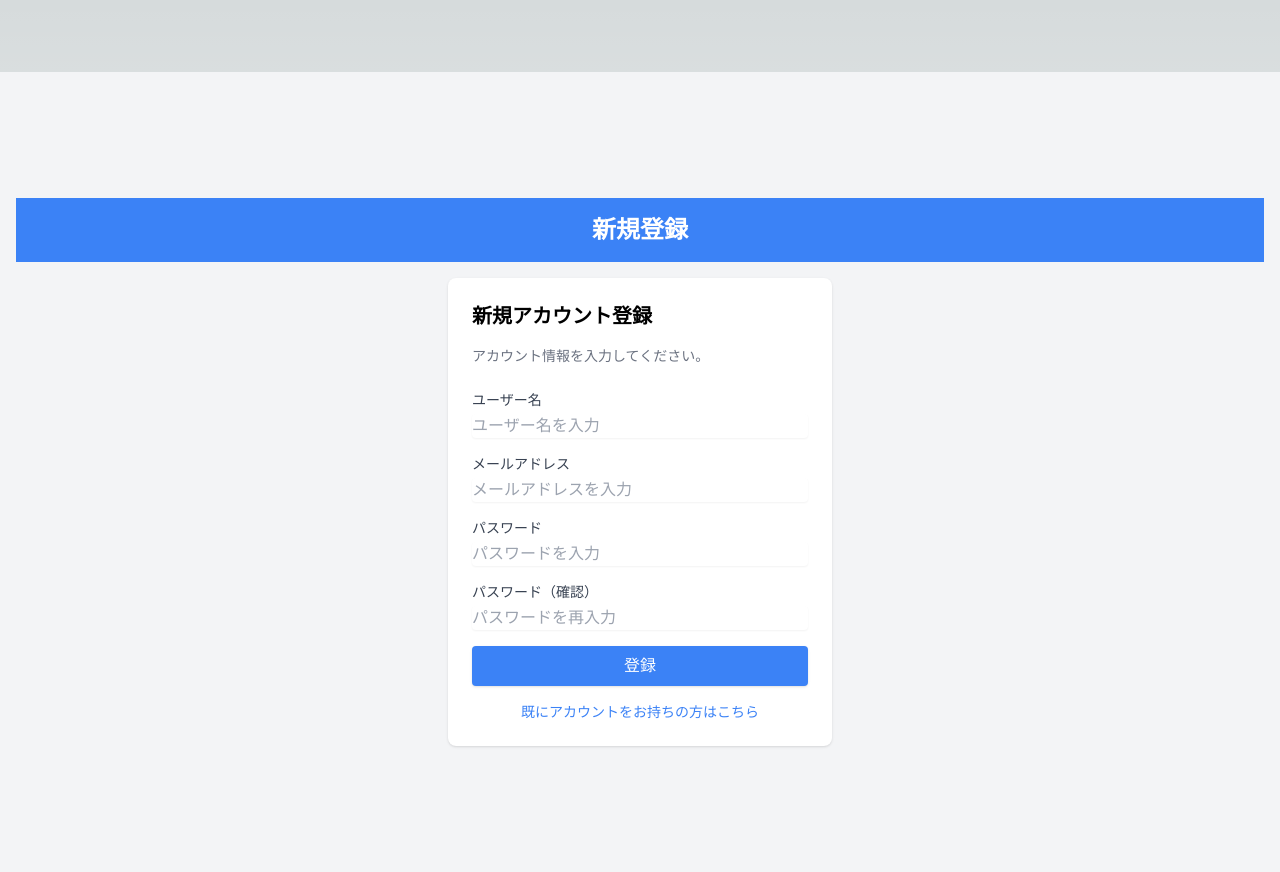
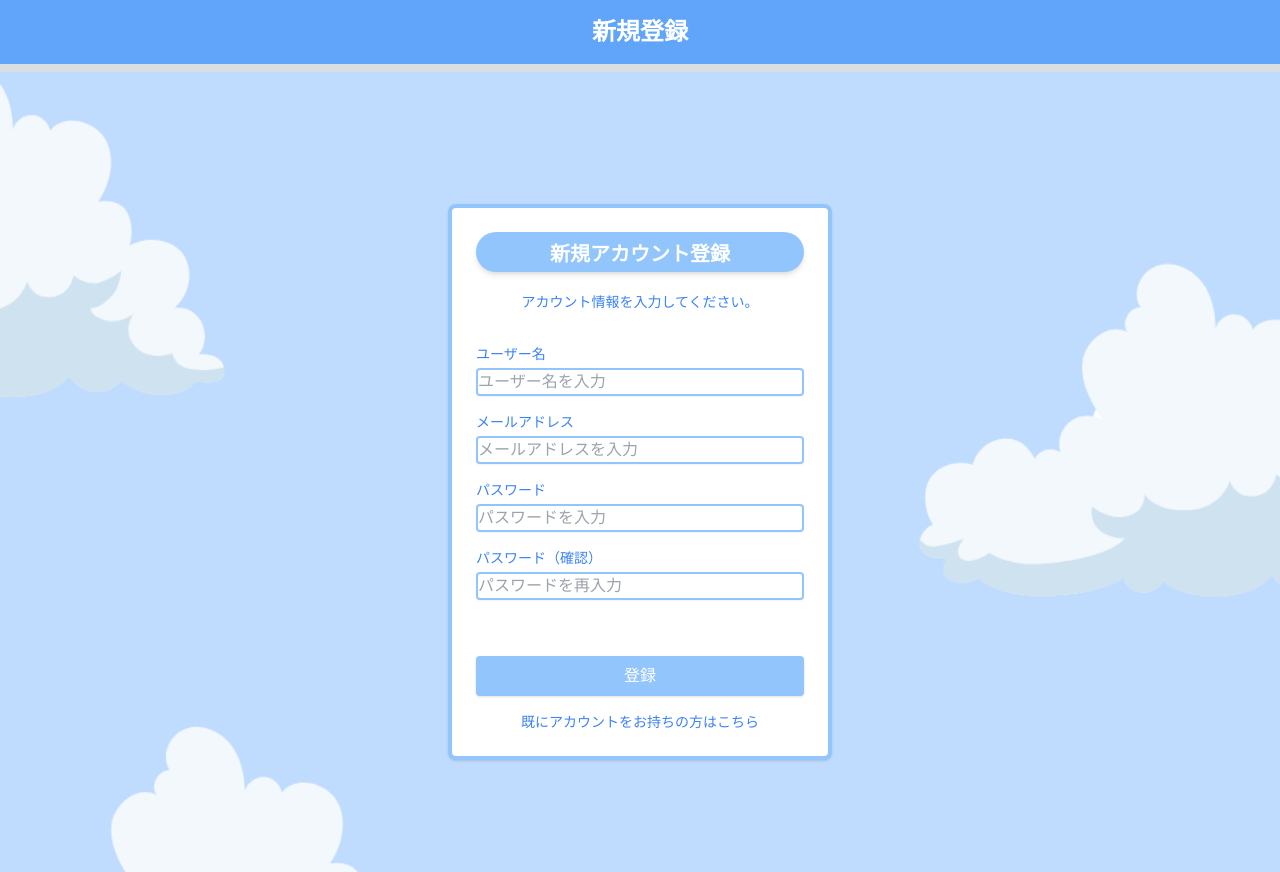
Before and after one commit to ms-engineer-bc24-10/Section_9_team_B, a Next.js app in the folder frontend/: page /auth/signup in a window 1280 px wide. Built offline with nearby package versions, Linux system fonts and the light colour scheme; no server answers.

Commit message:
fix:66デザイン実装（後ほど修正加えます）

```diff
--- a/frontend/src/app/auth/signup/page.tsx
+++ b/frontend/src/app/auth/signup/page.tsx
@@ -71,16 +71,20 @@ export default function SignUpPage() {
   };
 
   return (
-    <div className="min-h-screen flex flex-col items-center justify-center bg-gray-100 p-4">
+    <div className="min-h-screen flex flex-col items-center justify-center -4 bg-signup bg-cover bg-center">
       {/* ヘッダー */}
-      <header className="w-full bg-blue-500 text-white py-4 text-center">
+      <header className="fixed top-0 left-0 w-full w-full bg-blue-400 text-white py-4 text-center">
         <h1 className="text-2xl font-bold">新規登録</h1>
       </header>
 
       {/* メインコンテンツ */}
-      <main className="w-full max-w-sm bg-white shadow rounded-lg p-6 mt-4">
-        <h2 className="text-xl font-bold mb-4">新規アカウント登録</h2>
-        <p className="text-sm text-gray-500 mb-6">
+      <main className="w-full max-w-sm bg-white shadow rounded-lg p-6 mt-5 border-4 border-blue-300">
+        {/* 囲みデザイン */}
+        <div className="bg-blue-300 rounded-full px-10 py-5 mb-6 text-center shadow-md"></div>
+        <h2 className="text-xl font-bold mb-4 text-white text-center relative -top-14">
+          新規アカウント登録
+        </h2>
+        <p className="text-sm text-blue-500 text-center mb-6  relative -top-12">
           アカウント情報を入力してください。
         </p>
 
@@ -90,7 +94,7 @@ export default function SignUpPage() {
           <div className="mb-4">
             <label
               htmlFor="username"
-              className="block text-sm font-medium text-gray-700"
+              className="block text-sm font-medium text-blue-500 relative -top-10"
             >
               ユーザー名
             </label>
@@ -98,7 +102,7 @@ export default function SignUpPage() {
               type="text"
               id="username"
               placeholder="ユーザー名を入力"
-              className="mt-1 block w-full rounded border-gray-300 shadow-sm focus:border-blue-500 focus:ring focus:ring-blue-200"
+              className="mt-1 block w-full rounded border-2 border-blue-300 shadow-sm focus:border-blue-500 focus:ring focus:ring-blue-200 relative -top-10"
               value={username}
               onChange={(e) => setUsername(e.target.value)}
               required
@@ -109,7 +113,7 @@ export default function SignUpPage() {
           <div className="mb-4">
             <label
               htmlFor="email"
-              className="block text-sm font-medium text-gray-700"
+              className="block text-sm font-medium text-blue-500 relative -top-10"
             >
               メールアドレス
             </label>
@@ -117,7 +121,7 @@ export default function SignUpPage() {
               type="email"
               id="email"
               placeholder="メールアドレスを入力"
-              className="mt-1 block w-full rounded border-gray-300 shadow-sm focus:border-blue-500 focus:ring focus:ring-blue-200"
+              className="mt-1 block w-full rounded border-2 border-blue-300 shadow-sm focus:border-blue-500 focus:ring focus:ring-blue-200 relative -top-10"
               value={email}
               onChange={(e) => setEmail(e.target.value)}
               required
@@ -128,7 +132,7 @@ export default function SignUpPage() {
           <div className="mb-4">
             <label
               htmlFor="password"
-              className="block text-sm font-medium text-gray-700"
+              className="block text-sm font-medium text-blue-500 relative -top-10"
             >
               パスワード
             </label>
@@ -136,7 +140,7 @@ export default function SignUpPage() {
               type="password"
               id="password"
               placeholder="パスワードを入力"
-              className="mt-1 block w-full rounded border-gray-300 shadow-sm focus:border-blue-500 focus:ring focus:ring-blue-200"
+              className="mt-1 block w-full rounded border-2 border-blue-300 shadow-sm focus:border-blue-500 focus:ring focus:ring-blue-200 relative -top-10"
               value={password}
               onChange={(e) => setPassword(e.target.value)}
               required
@@ -147,7 +151,7 @@ export default function SignUpPage() {
           <div className="mb-4">
             <label
               htmlFor="confirm-password"
-              className="block text-sm font-medium text-gray-700"
+              className="block text-sm font-medium text-blue-500 relative -top-10"
             >
               パスワード（確認）
             </label>
@@ -155,7 +159,7 @@ export default function SignUpPage() {
               type="password"
               id="confirm-password"
               placeholder="パスワードを再入力"
-              className="mt-1 block w-full rounded border-gray-300 shadow-sm focus:border-blue-500 focus:ring focus:ring-blue-200"
+              className="mt-1 block w-full rounded border-2 border-blue-300 shadow-sm focus:border-blue-500 focus:ring focus:ring-blue-200 relative -top-10"
               value={confirmPassword}
               onChange={(e) => setConfirmPassword(e.target.value)}
               required
@@ -167,7 +171,7 @@ export default function SignUpPage() {
           {/* 登録ボタン */}
           <button
             type="submit"
-            className="w-full bg-blue-500 text-white py-2 rounded shadow hover:bg-blue-600 transition disabled:opacity-50"
+            className="w-full bg-blue-300 text-white py-2 rounded shadow hover:bg-blue-600 transition disabled:opacity-50"
             disabled={loading}
           >
             {loading ? 'Processing...' : '登録'}
--- a/frontend/src/app/home/page.tsx
+++ b/frontend/src/app/home/page.tsx
@@ -42,7 +42,7 @@ export default function HomePage() {
       <section className="relative py-10 bg-blue-80 flex justify-center">
         <div className="w-full max-w-md flex flex-col items-center">
           {/* 丸いフレームの追加 */}
-          <div className="bg-slate-50 rounded-full p-5 shadow-md w-full max-w-sm mb-5 "></div>
+          <div className="bg-white rounded-full p-5 border-4 border-blue-300 w-full max-w-sm mb-5"></div>
 
           {/* イベント紹介タイトル */}
           <h2 className="text-center text-2xl font-bold text-blue-500 mb-5 relative -top-14">
@@ -50,7 +50,7 @@ export default function HomePage() {
           </h2>
 
           {/* イベント紹介の文用の枠 */}
-          <div className="bg-slate-50 bg-opacity-90 rounded-lg p-7 shadow-md border border-blue-200 text-center w-full max-w-[800px] relative -top-5 ">
+          <div className="bg-white bg-white rounded-lg p-7 shadow-md border-4 border-blue-300 text-center w-full max-w-[800px] relative -top-5 ">
             <p className="text-blue-500 mb-4">
               本日は富士山にお越しいただきありがとうございます
             </p>
@@ -114,7 +114,7 @@ export default function HomePage() {
             <div className="mb-4">
               <label
                 htmlFor="email"
-                className="block text-sm font-medium text-blue-500"
+                className="block text-sm font-medium text-blue-500 "
               >
                 メールアドレス
               </label>
@@ -123,7 +123,7 @@ export default function HomePage() {
                 id="email"
                 value={email}
                 onChange={(e) => setEmail(e.target.value)}
-                className="mt-1 block w-full rounded  border-gray-300  shadow-sm focus:border-blue-500 focus:ring focus:ring-blue-200"
+                className="mt-1 block w-full rounded  border-gray-300  shadow-sm focus:border-blue-500 focus:ring focus:ring-blue-200 border-2 border-blue-300"
                 required
               />
             </div>
@@ -139,14 +139,14 @@ export default function HomePage() {
                 id="password"
                 value={password}
                 onChange={(e) => setPassword(e.target.value)}
-                className="mt-1 block w-full rounded border-gray-300 shadow-sm focus:border-blue-500 focus:ring focus:ring-blue-200"
+                className="mt-1 block w-full rounded border-gray-300 shadow-sm focus:border-blue-500 focus:ring focus:ring-blue-200 border-2 border-blue-300"
                 required
               />
             </div>
             {error && <p>{error}</p>}
             <button
               type="submit"
-              className="w-full bg-blue-300 text-white py-2 rounded shadow hover:bg-blue-400 transition"
+              className="w-full bg-blue-300 text-white py-2 rounded shadow hover:bg-blue-400 transition "
             >
               ログイン
             </button>
--- a/frontend/src/components/Footer.tsx
+++ b/frontend/src/components/Footer.tsx
@@ -1,6 +1,6 @@
 export default function Footer() {
   return (
-    <footer className="w-full bg-blue-500 text-white py-2 text-center fixed bottom-0 left-0">
+    <footer className="w-full bg-blue-400 text-white py-2 text-center fixed bottom-0 left-0">
       <p className="text-sm">© 2024 ひろいっぽ</p>
     </footer>
   );
--- a/frontend/tailwind.config.ts
+++ b/frontend/tailwind.config.ts
@@ -9,11 +9,10 @@ const config: Config = {
       colors: {
         background: 'var(--background)',
         foreground: 'var(--foreground)',
-        'sky-light': '#d8e9fe',
-        'mountain-blue': '#bfdffe ',
       },
       backgroundImage: {
         fuji: "url('/img/fuji_background.jpg')",
+        signup: "url('/img/signup-background.png')",
       },
     },
   },
```
Also changed, not shown: frontend/public/img/signup-background.png (added), frontend/public/img/雲.png (added).
